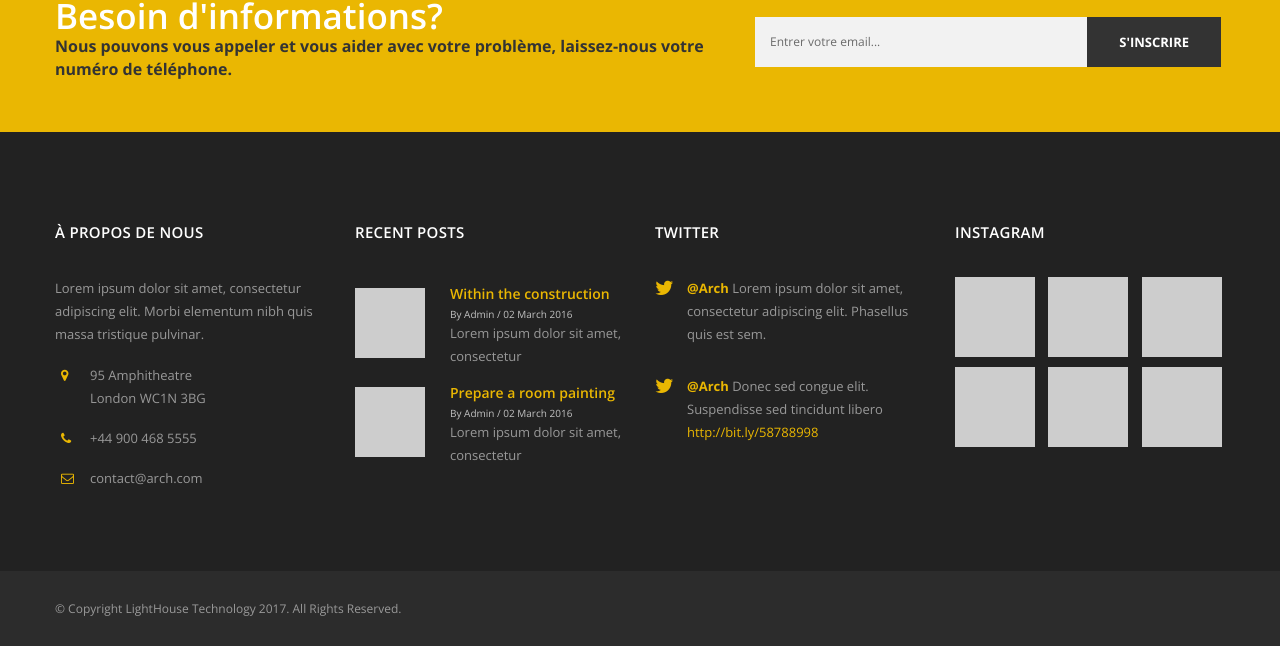
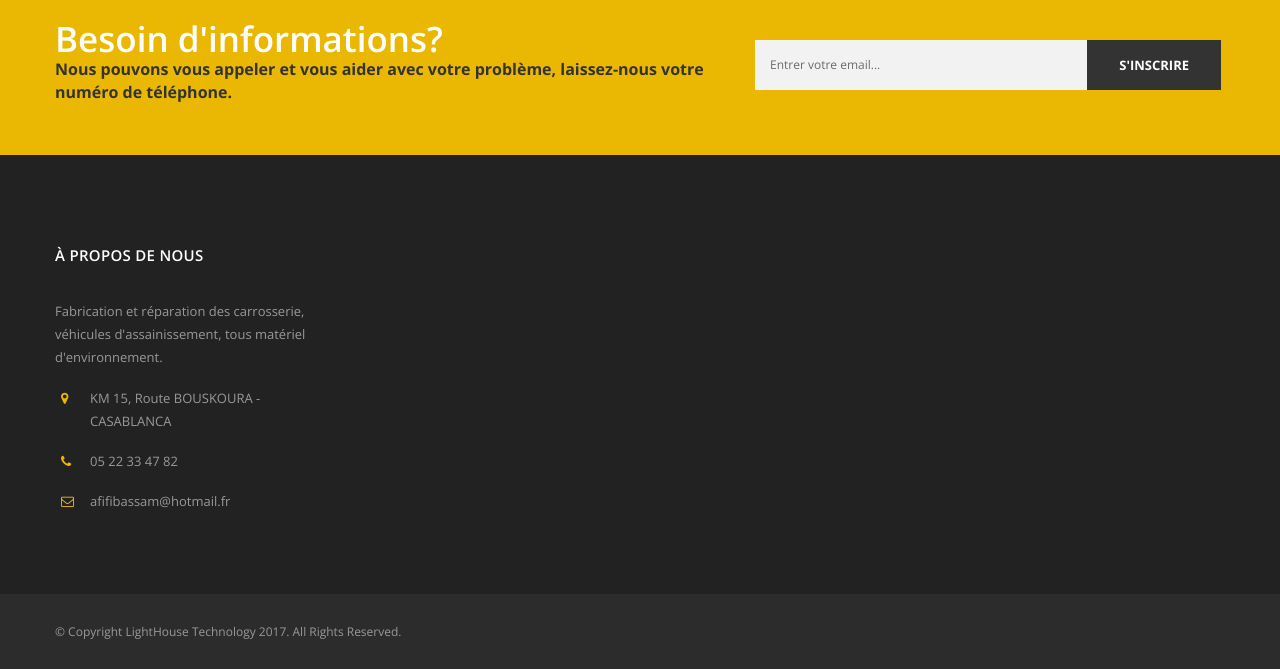
Before and after one commit to DarkLHT/TechnoFer, a plain HTML site: page contact.html in a window 1280 px wide. Shown: the part 1405-2074 px from the top of the page. Before the commit the page ends 2051 px from the top, so only its background shows below. Drawn offline with nearby package versions, Linux system fonts and the light colour scheme; some packages are replaced by stand-ins of ours.

Commit message:
contact.html

```diff
--- a/contact.html
+++ b/contact.html
@@ -53,8 +53,8 @@
             <div class="row">
                 <div class="col-md-6">
                     <ul class="flat-information">
-                        <li class="phone"><a href="+84905010025">Call Us: +84 905 01 00 25</a></li>
-                        <li class="email"><a href="mailto:Themesflat@gmail.com">Email Us: themesflat@gmail.com</a></li>
+                        <li class="phone"><a href="+84905010025">05 22 33 47 82</a></li>
+                        <li class="email"><a href="mailto:Themesflat@gmail.com">afifibassam@hotmail.fr</a></li>
 
                     </ul>
                 </div><!-- /.col-md-6 -->
@@ -63,8 +63,6 @@
                         <a href="#"><i class="fa fa-twitter"></i></a>
                         <a href="#"><i class="fa fa-facebook"></i></a>
                         <a href="#"><i class="fa fa-google-plus"></i></a>
-                        <a href="#"><i class="fa fa-pinterest"></i></a>
-                        <a href="#"><i class="fa fa-behance"></i></a>
                     </div>
                 </div>
             </div><!-- /.row -->
@@ -91,10 +89,10 @@
                         <div class="nav-wrap has-megamenu">
                             <nav id="mainnav" class="mainnav">
                                 <ul class="menu">
-                                    <li><a href="index.html">Home</a> </li>
-                                    <li><a href="about.html">About</a></li>
+                                    <li><a href="index.html">Accueil</a></li>
+                                    <li><a href="about.html">A propos</a></li>
                                     <li><a href="services.html">Services</a></li>
-                                    <li><a href="contact.html">Contact Us</a></li>
+                                    <li><a href="contact.html">Contact</a></li>
                                 </ul><!-- /.menu -->
                             </nav><!-- /.mainnav -->
                         </div><!-- /.nav-wrap -->
@@ -120,7 +118,7 @@
                     </div><!-- /.page-title-captions -->
                     <div class="breadcrumbs">
                         <ul>
-                            <li><a href="index.html">Home</a></li>
+                            <li><a href="index.html">Accueil</a></li>
                             <li><a href="blog.html">Contact</a></li>
                         </ul>
                     </div><!-- /.breadcrumbs -->
@@ -158,16 +156,16 @@
                     <h4 class="title-contact-info">CONTACT INFO:</h4>
                     <ul class="flat-contact-info">
                         <li class="address">
-                            <i class="fa fa-home"></i> 95 Amphitheatre London WC1N 3BG
+                            <i class="fa fa-home"></i>KM 15, Route BOUSKOURA - CASABLANCA
                         </li>
                         <li class="phone">
-                            <i class="fa fa-phone-square"></i> 8 (800) 659-2684
+                            <i class="fa fa-phone-square"></i> 05 22 33 47 82
                         </li>
                         <li class="fax">
-                            <i class="fa fa-fax"></i> 8 (800) 659-2676
+                            <i class="fa fa-fax"></i> 05 22 33 45 43
                         </li>
                         <li class="email">
-                            <i class="fa fa-envelope"></i> themesflat@construct.com
+                            <i class="fa fa-envelope"></i> afifibassam@hotmail.fr
                         </li>
                     </ul><!-- /.contact-infomation -->
                 </div><!-- /.col-md-4 -->
@@ -213,109 +211,15 @@
                         <div class="widget widget_text widget_info">
                             <h4 class="widget-title">à propos de nous</h4>
                             <div class="textwidget">
-                                <p>Lorem ipsum dolor sit amet, consectetur adipiscing elit. Morbi elementum nibh quis massa tristique pulvinar.</p>
+                                <p>Fabrication et réparation des carrosserie, véhicules d'assainissement, tous matériel d'environnement.</p>
                                 <ul class="footer-info">
-                                    <li class="address">95 Amphitheatre<br>London WC1N 3BG</li>
-                                    <li class="phone">+44 900 468 5555</li>
-                                    <li class="email">contact@arch.com</li>
+                                    <li class="address">KM 15, Route BOUSKOURA - CASABLANCA</li>
+                                    <li class="phone">05 22 33 47 82</li>
+                                    <li class="email">afifibassam@hotmail.fr</li>
                                 </ul>
                             </div><!-- /.textwidget -->
                         </div><!-- /.widget -->
                     </div><!-- /.col-md-3 -->
-
-                    <div class="col-md-3">
-                        <div class="widget widget-recent-post">
-                            <h5 class="widget-title">Recent Posts </h5>
-                            <ul>
-                                <li class="clearfix">
-                                    <div class="thumb">
-                                        <a href="#"><img src="images/blog/f1.jpg" alt="image"></a>
-                                    </div>
-                                    <div class="content">
-                                        <h3 class="title"><a href="#">Within the construction </a></h3>
-                                        <div class="meta">By Admin / 02 March 2016</div>
-                                        <div class="sumary">Lorem ipsum dolor sit amet, consectetur</div>
-                                    </div>
-                                </li>
-                                <li class="clearfix">
-                                    <div class="thumb">
-                                        <a href="#"><img src="images/blog/f2.jpg" alt="image"></a>
-                                    </div>
-                                    <div class="content">
-                                        <h3 class="title"><a href="#">Prepare a room painting</a></h3>
-                                        <div class="meta">By Admin / 02 March 2016</div>
-                                        <div class="sumary">Lorem ipsum dolor sit amet, consectetur</div>
-                                    </div>
-                                </li>
-
-                            </ul>
-                        </div>
-                    </div><!-- /.col-md-3 -->
-
-                    <div class="col-md-3">
-                       <div class="widget widget_tweets">
-                            <h2 class="widget-title">Twitter</h2>
-                            <ul>
-                                <li><a class="author" href="#">@Arch</a> Lorem ipsum dolor sit amet, consectetur adipiscing elit. Phasellus quis est sem.</li>
-                                <li><a class="author" href="#">@Arch</a> Donec sed congue elit. Suspendisse sed tincidunt libero <a href="#">http://bit.ly/58788998</a></li>
-
-                            </ul>
-                        </div>
-                    </div><!-- /.col-md-3 -->
-
-                    <div class="col-md-3">
-                        <div class="widget widget_instagram">
-                            <h2 class="widget-title">Instagram</h2>
-                            <ul class="clearfix">
-                                <li>
-                                    <div class="thumb">
-                                        <a href="#">
-                                            <span><img src="images/flickr/4.jpg" alt="image"></span>
-                                        </a>
-                                    </div>
-                                </li>
-                                <li>
-                                    <div class="thumb">
-                                        <a href="#">
-                                            <span><img src="images/flickr/5.jpg" alt="image"></span>
-                                        </a>
-                                    </div>
-                                </li>
-                                <li class="last">
-                                    <div class="thumb">
-                                        <a href="#">
-                                            <span><img src="images/flickr/6.jpg" alt="image"></span>
-                                        </a>
-                                    </div>
-                                </li>
-                                <li class="last">
-                                    <div class="thumb">
-                                        <a href="#">
-                                            <span><img src="images/flickr/7.jpg" alt="image"></span>
-                                        </a>
-                                    </div>
-                                </li>
-                                <li class="last">
-                                    <div class="thumb">
-                                        <a href="#">
-                                            <span><img src="images/flickr/8.jpg" alt="image"></span>
-                                        </a>
-                                    </div>
-                                </li>
-                                <li class="last">
-                                    <div class="thumb">
-                                        <a href="#">
-                                            <span><img src="images/flickr/9.jpg" alt="image"></span>
-                                        </a>
-                                    </div>
-                                </li>
-                            </ul>
-                        </div>
-                    </div><!-- /.col-md-3 -->
-                </div><!-- /.row -->
-            </div><!-- /.container -->
-        </div><!-- /.footer-widgets -->
-
     </footer>
 
     <!-- Bottom -->
@@ -349,19 +253,6 @@
                     <input type="submit" class="search-submit" value="Search">
                 </form>
             </div><!-- /.widget-search -->
-
-
-            <div id="nav_menu-2" class="widget widget-categories">
-                <h4 class="widget-title">Extra Pages</h4>
-                <ul>
-                    <li><a href="index.html">Home</a></li>
-                    <li><a href="blog.html">Blog</a></li>
-                    <li><a href="blogsingle.html">Blog Single</a></li>
-                    <li><a href="#">Left Sidebar</a></li>
-                    <li><a href="#">Right Sidebar</a></li>
-                    <li><a href="#">Full Width</a></li>
-                </ul>
-            </div>
         </div>
     </div>
 
```
